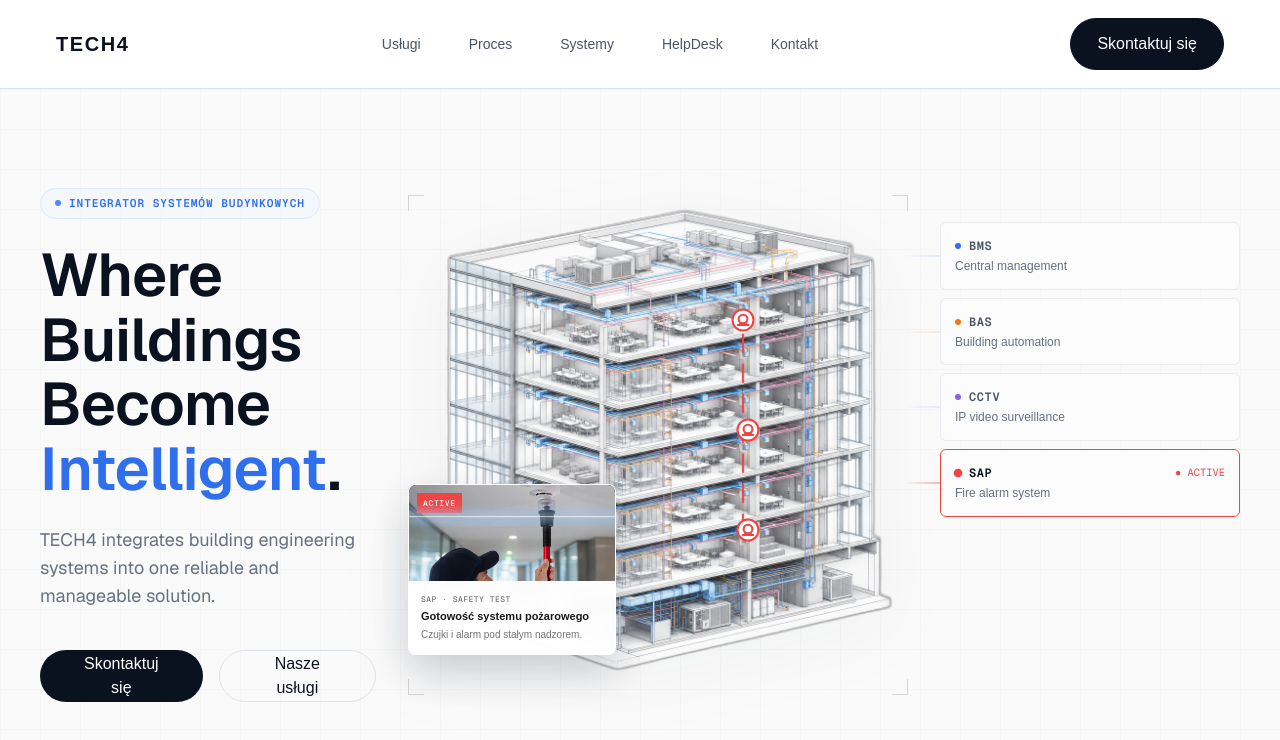
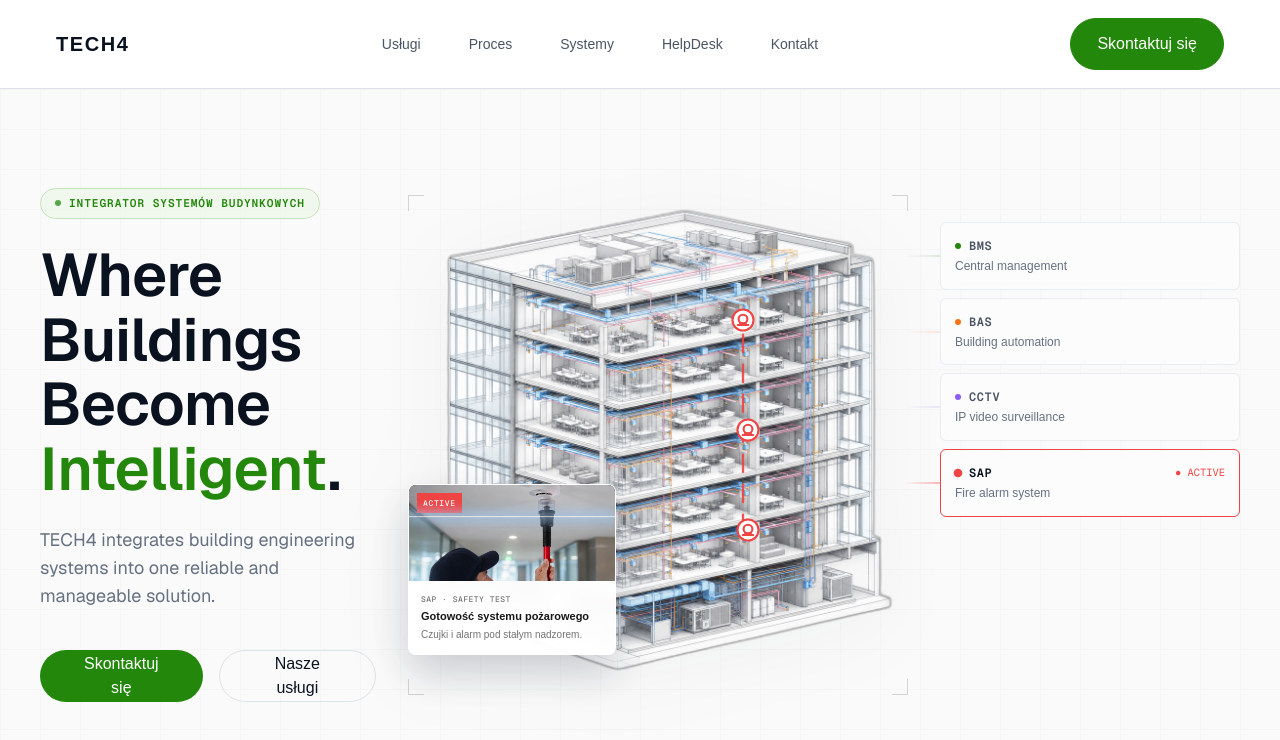
Before and after one commit to dpsavroy/TECH4, a Next.js app: page / in a window 1280 px wide. Shown: the top 740 px of the page. Built offline with nearby package versions, Linux system fonts and the light colour scheme.

Commit message:
restore original TECH4 green brand palette

```diff
--- a/src/app/layout.tsx
+++ b/src/app/layout.tsx
@@ -16,6 +16,9 @@ const geistMono = Geist_Mono({
 export const metadata: Metadata = {
   title: "TECH4 | Where Buildings Become Intelligent",
   description: "TECH4 integrates building engineering systems into one reliable and manageable solution. We design, integrate, and support intelligent building automation, security, and HVAC systems throughout Europe.",
+  other: {
+    "theme-color": "#23870b",
+  },
 };
 
 export default function RootLayout({
--- a/src/components/hero/HeroContent.tsx
+++ b/src/components/hero/HeroContent.tsx
@@ -1,13 +1,13 @@
 "use client";
 
-import { buttons, colors, radius, transitions, typography } from "@/styles/design-tokens";
+import { buttons, colors, radius, shadows, transitions, typography } from "@/styles/design-tokens";
 
 export function HeroContent() {
   return (
     <div className="flex flex-col text-left max-w-xl lg:max-w-2xl">
       {/* Brand Badge */}
-      <div className="inline-flex items-center gap-2 self-start mb-6 px-3.5 py-1.5 border rounded-full bg-blue-50/50 border-blue-100 dark:bg-blue-950/20 dark:border-blue-900/40">
-        <span className="w-1.5 h-1.5 rounded-full bg-blue-600 animate-pulse" />
+      <div className="inline-flex items-center gap-2 self-start mb-6 px-3.5 py-1.5 border rounded-full bg-[#E8F5E2]/50 border-[#C7E5BC] dark:bg-[#23870B]/10 dark:border-[#23870B]/30">
+        <span className="w-1.5 h-1.5 rounded-full bg-[#23870B] animate-pulse" />
         <span
           style={{
             fontFamily: typography.fontFamily.mono,
@@ -54,17 +54,17 @@ export function HeroContent() {
       <div className="mt-10 flex flex-col sm:flex-row items-stretch sm:items-center gap-4">
         <a
           href="#kontakt"
-          className="inline-flex items-center justify-center rounded-full outline-none transition-all focus-visible:ring-3 text-center hover:bg-sky-950 hover:dark:bg-neutral-800 active:scale-[0.98]"
+          className="inline-flex items-center justify-center rounded-full outline-none transition-all focus-visible:ring-3 text-center hover:bg-[#1C6E09] hover:dark:bg-[#1C6E09] active:scale-[0.98]"
           style={{
             minHeight: buttons.size.lg.height,
             paddingInline: "2.25rem",
-            backgroundColor: colors.primary.ink,
+            backgroundColor: colors.primary.signal,
             color: colors.neutral[0],
             fontSize: buttons.size.lg.fontSize,
             fontWeight: typography.weight.medium,
             transitionDuration: transitions.duration.fast,
             transitionTimingFunction: transitions.easing.standard,
-            ["--tw-ring-color" as string]: "rgb(47 111 237 / 0.18)",
+            ["--tw-ring-color" as string]: shadows.focus.replace("0 0 0 3px ", ""),
           }}
         >
           Skontaktuj się
@@ -81,7 +81,7 @@ export function HeroContent() {
             fontWeight: typography.weight.medium,
             transitionDuration: transitions.duration.fast,
             transitionTimingFunction: transitions.easing.standard,
-            ["--tw-ring-color" as string]: "rgb(47 111 237 / 0.18)",
+            ["--tw-ring-color" as string]: shadows.focus.replace("0 0 0 3px ", ""),
           }}
         >
           Nasze usługi
--- a/src/components/hero/SystemCards.tsx
+++ b/src/components/hero/SystemCards.tsx
@@ -1,7 +1,7 @@
 "use client";
 
 import { memo } from "react";
-import { colors, radius, transitions, typography } from "@/styles/design-tokens";
+import { colors, radius, shadows, transitions, typography } from "@/styles/design-tokens";
 import { SYSTEM_COLORS } from "./BuildingSchematic";
 import { systemsList } from "./useHeroOrchestration";
 import type { SystemType } from "./useHeroOrchestration";
@@ -91,7 +91,7 @@ export const SystemCards = memo(function SystemCards({
                 transform: isVisible ? "translateX(0)" : "translateX(20px)",
                 transition: `opacity 420ms ${transitions.easing.entrance}, transform 420ms ${transitions.easing.entrance}, border-color ${transitions.duration.fast} ${transitions.easing.standard}`,
                 pointerEvents: isVisible ? "auto" : "none",
-                ["--tw-ring-color" as string]: "rgb(47 111 237 / 0.18)",
+                ["--tw-ring-color" as string]: shadows.focus.replace("0 0 0 3px ", ""),
               }}
             >
               <div className="flex items-center justify-between w-full mb-1">
--- a/src/components/layout/Header.tsx
+++ b/src/components/layout/Header.tsx
@@ -8,6 +8,7 @@ import {
   colors,
   layout,
   radius,
+  shadows,
   transitions,
   typography,
 } from "@/styles/design-tokens";
@@ -64,7 +65,7 @@ export function Header() {
           style={{
             transitionDuration: transitions.duration.fast,
             transitionTimingFunction: transitions.easing.standard,
-            ["--tw-ring-color" as string]: "rgb(47 111 237 / 0.18)",
+            ["--tw-ring-color" as string]: shadows.focus.replace("0 0 0 3px ", ""),
           }}
           aria-label="TECH4 strona główna"
         >
@@ -95,7 +96,7 @@ export function Header() {
                 lineHeight: typography.scale.sm.lineHeight,
                 transitionDuration: transitions.duration.fast,
                 transitionTimingFunction: transitions.easing.standard,
-                ["--tw-ring-color" as string]: "rgb(47 111 237 / 0.18)",
+                ["--tw-ring-color" as string]: shadows.focus.replace("0 0 0 3px ", ""),
               }}
             >
               <span className="transition-colors group-hover:text-[#0A1220]">{item.label}</span>
@@ -115,19 +116,19 @@ export function Header() {
         <div className="hidden items-center lg:flex">
           <a
             href="#kontakt"
-            className="inline-flex items-center justify-center rounded-full border outline-none transition-colors hover:bg-[#1E3A5F] focus-visible:ring-3"
+            className="inline-flex items-center justify-center rounded-full border outline-none transition-colors hover:bg-[#1B5E0B] focus-visible:ring-3"
             style={{
               minHeight: buttons.size.lg.height,
               paddingInline: "1.625rem",
-              backgroundColor: colors.primary.ink,
-              borderColor: colors.primary.ink,
+              backgroundColor: colors.primary.signal,
+              borderColor: colors.primary.signal,
               color: colors.neutral[0],
               fontSize: buttons.size.lg.fontSize,
               fontWeight: typography.weight.medium,
               lineHeight: typography.scale.base.lineHeight,
               transitionDuration: transitions.duration.fast,
               transitionTimingFunction: transitions.easing.standard,
-              ["--tw-ring-color" as string]: "rgb(47 111 237 / 0.18)",
+              ["--tw-ring-color" as string]: shadows.focus.replace("0 0 0 3px ", ""),
             }}
           >
             Skontaktuj się
@@ -142,7 +143,7 @@ export function Header() {
             color: colors.primary.ink,
             transitionDuration: transitions.duration.fast,
             transitionTimingFunction: transitions.easing.standard,
-            ["--tw-ring-color" as string]: "rgb(47 111 237 / 0.18)",
+            ["--tw-ring-color" as string]: shadows.focus.replace("0 0 0 3px ", ""),
           }}
           aria-label="Otwórz menu"
           aria-controls={menuId}
@@ -202,7 +203,7 @@ export function Header() {
                 color: colors.primary.ink,
                 transitionDuration: transitions.duration.fast,
                 transitionTimingFunction: transitions.easing.standard,
-                ["--tw-ring-color" as string]: "rgb(47 111 237 / 0.18)",
+                ["--tw-ring-color" as string]: shadows.focus.replace("0 0 0 3px ", ""),
               }}
               aria-label="Zamknij menu"
               onClick={closeMenu}
@@ -227,7 +228,7 @@ export function Header() {
                   lineHeight: typography.scale.lg.lineHeight,
                   transitionDuration: transitions.duration.fast,
                   transitionTimingFunction: transitions.easing.standard,
-                  ["--tw-ring-color" as string]: "rgb(47 111 237 / 0.18)",
+                  ["--tw-ring-color" as string]: shadows.focus.replace("0 0 0 3px ", ""),
                 }}
                 onClick={closeMenu}
               >
@@ -238,12 +239,12 @@ export function Header() {
 
           <a
             href="#kontakt"
-            className="mt-8 inline-flex items-center justify-center rounded-full border outline-none transition-colors hover:bg-[#1E3A5F] focus-visible:ring-3"
+            className="mt-8 inline-flex items-center justify-center rounded-full border outline-none transition-colors hover:bg-[#1B5E0B] focus-visible:ring-3"
             style={{
               minHeight: buttons.size.lg.height,
               paddingInline: buttons.size.lg.paddingInline,
-              backgroundColor: colors.primary.ink,
-              borderColor: colors.primary.ink,
+              backgroundColor: colors.primary.signal,
+              borderColor: colors.primary.signal,
               borderRadius: radius.full,
               color: colors.neutral[0],
               fontSize: buttons.size.lg.fontSize,
@@ -251,7 +252,7 @@ export function Header() {
               lineHeight: typography.scale.base.lineHeight,
               transitionDuration: transitions.duration.fast,
               transitionTimingFunction: transitions.easing.standard,
-              ["--tw-ring-color" as string]: "rgb(47 111 237 / 0.18)",
+              ["--tw-ring-color" as string]: shadows.focus.replace("0 0 0 3px ", ""),
             }}
             onClick={closeMenu}
           >
--- a/src/styles/design-tokens.ts
+++ b/src/styles/design-tokens.ts
@@ -1,9 +1,10 @@
 export const colors = {
   primary: {
     ink: "#0A1220",
-    steel: "#1E3A5F",
-    signal: "#2F6FED",
-    mist: "#EAF1FF",
+    steel: "#1B5E0B",
+    signal: "#23870B",
+    signalHover: "#1C6E09",
+    mist: "#E8F5E2",
   },
   neutral: {
     0: "#FFFFFF",
@@ -70,7 +71,7 @@ export const shadows = {
   sm: "0 1px 2px rgb(10 18 32 / 0.06)",
   md: "0 8px 24px rgb(10 18 32 / 0.08)",
   lg: "0 18px 48px rgb(10 18 32 / 0.10)",
-  focus: "0 0 0 3px rgb(47 111 237 / 0.18)",
+  focus: "0 0 0 3px rgb(35 135 11 / 0.18)",
 } as const;
 
 export const layout = {
```
Also changed, not shown: 1 other file (tests, documents, lock files or other folders).
